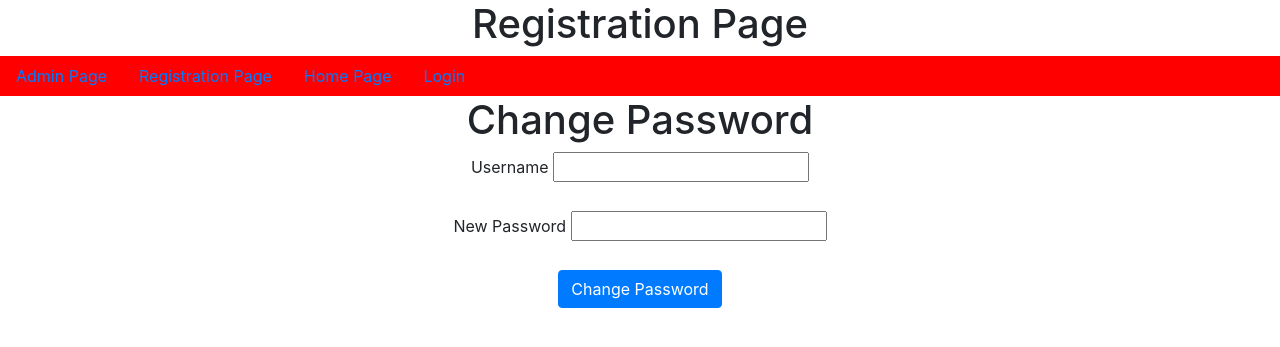
After one commit to Munishr143/User_Registration, a Django app: page /Forget_Password/ in a window 1280 px wide. The commit adds this page. Shown: the top 347 px of the page. Run offline with Django 4.2, Linux system fonts and the light colour scheme.

Commit message:
first commit

```diff
--- a/Project_33/settings.py
+++ b/Project_33/settings.py
@@ -132,7 +132,7 @@ DEFAULT_AUTO_FIELD = 'django.db.models.BigAutoField'
 
 EMAIL_HOST='smtp.gmail.com'
 EMAIL_HOST_USER='munishr428@gmail.com'
-EMAIL_HOST_PASSWORD='jwonomurglxzqqnk'
+EMAIL_HOST_PASSWORD='gzqsfeljyxjxveya'
 EMAIL_PORT=587
 EMAIL_USE_TLS=True #587
 EMAIL_USE_SSL=False #465
--- a/Project_33/urls.py
+++ b/Project_33/urls.py
@@ -25,4 +25,7 @@ urlpatterns = [
     path('Home/', Home, name='Home'),
     path('User_Login/', User_Login, name='User_Login'),
     path('User_Logout/', User_Logout, name='User_Logout'),
+    path('display_profile/', display_profile, name='display_profile'),
+    path('Change_Password/', Change_Password, name='Change_Password'),
+    path('Forget_Password/', Forget_Password, name='Forget_Password'),
 ]+static(settings.MEDIA_URL, document_root=settings.MEDIA_ROOT)
--- a/app/views.py
+++ b/app/views.py
@@ -68,3 +68,34 @@ def User_Login(request):
 def User_Logout(request):
     logout(request)
     return HttpResponseRedirect(reverse('Home'))
+
+@login_required
+def display_profile(request):
+    username=request.session.get('username')
+    UO=User.objects.get(username=username)
+    PO=Profile.objects.get(username=UO)
+    d={'UO':UO, 'PO':PO}
+
+    return render(request, 'display_profile.html', d)
+
+@login_required
+def Change_Password(request):
+    if request.method=='POST':
+        pw=request.POST['pw']
+        username=request.session.get('username')
+        UO=User.objects.get(username=username)
+        UO.set_password(pw)
+        UO.save()
+        return HttpResponse('Password is changed sucessfully')
+    return render(request, 'Change_Password.html')
+
+def Forget_Password(request):
+    if request.method=='POST':
+        username=request.POST['username']
+        pw=request.POST['pw']
+        UO=User.objects.get(username=username)
+        UO.set_password(pw)
+        UO.save()
+        return HttpResponse('Password is changed sucessfully')
+
+    return render(request, 'Forget_Password.html')
--- /dev/null
+++ b/templates/Forget_Password.html
@@ -0,0 +1,20 @@
+{% extends 'dummy.html' %}
+
+{% block title %}
+    <title>Forget Password</title>
+{% endblock %}
+
+{% block body_block %}
+
+<h1>Change Password</h1>
+<form method="POST">
+    {% csrf_token %}
+    <label for="username">Username</label>
+    <input type="text" name="username" id="username"><br><br>
+
+    <label for="pw">New Password</label>
+    <input type="password" name="pw" id="pw"><br><br>
+
+    <input type="submit" value="Change Password" class="btn btn-primary">
+</form>
+{% endblock %}
--- a/templates/User_Login.html
+++ b/templates/User_Login.html
@@ -17,6 +17,7 @@
     <input type="password" name="password" id="password"><br><br>
 
     <input type="submit" value="Login" class="btn btn-primary">
+    <a href="{% url 'Forget_Password' %}" class="btn btn-primary">Forget Password</a>
 
 </form>
 {% endblock %}
--- a/templates/dummy.html
+++ b/templates/dummy.html
@@ -20,6 +20,8 @@
             <a href="{% url 'Home' %}" class="nav-link">Home Page</a>
 
             {% if user.is_authenticated %}
+            <a href="{% url 'display_profile' %}" class="nav-link">Display_Profile</a>
+            <a href="{% url 'Change_Password' %}" class="nav-link">Change Password</a>
             <a href="{% url 'User_Logout' %}" class="nav-link">Logout</a>
 
             {% else %}
```
Also changed, not shown: templates/Change_Password.html (added, +16 -0 lines), templates/display_profile.html (added, +14 -0 lines), db.sqlite3, media/PP/pexels-danne-516541_dbnrna8.jpg (added), 1 other file.
